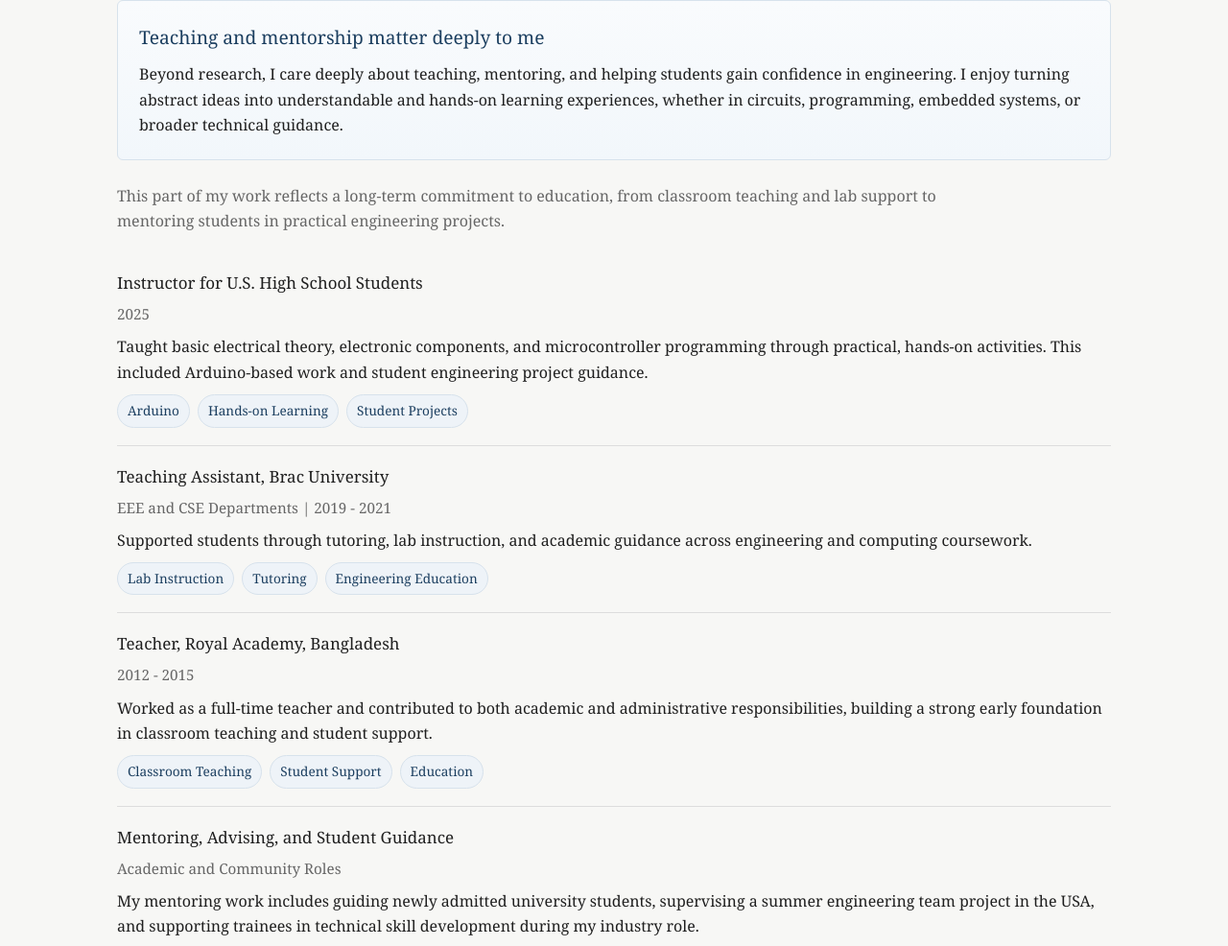
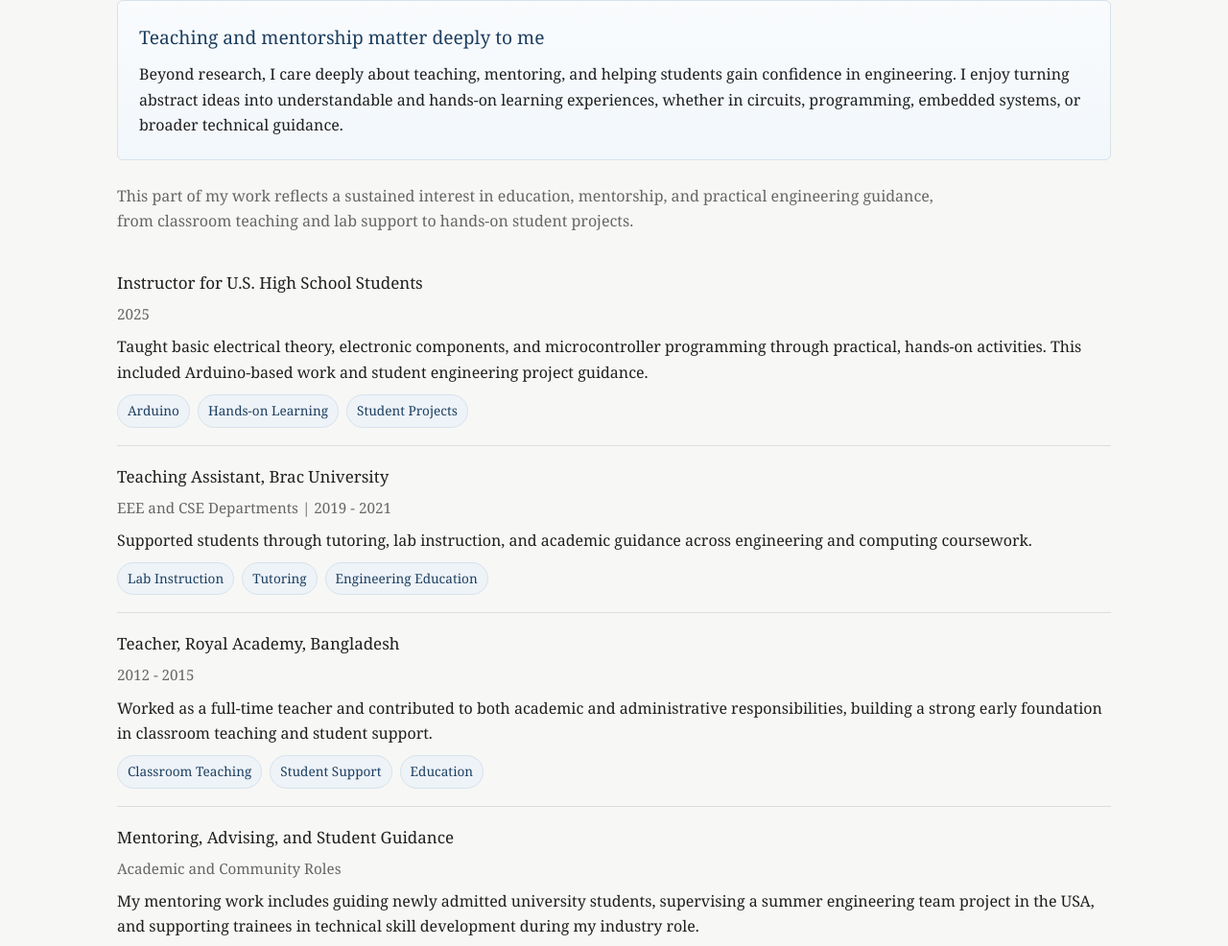
Before and after one commit to faheemur-rahman/faheemur-rahman.github.io, a plain HTML site: page index.html in a window 1280 px wide. Shown: the part 4900-5886 px from the top of the page at 96% size. Drawn offline with Linux system fonts and the light colour scheme.

Commit message:
Update index.html

```diff
--- a/index.html
+++ b/index.html
@@ -728,8 +728,8 @@
       </div>
 
       <p class="section-intro">
-        This part of my work reflects a long-term commitment to education, from classroom teaching and lab support
-        to mentoring students in practical engineering projects.
+        This part of my work reflects a sustained interest in education, mentorship, and practical engineering
+        guidance, from classroom teaching and lab support to hands-on student projects.
       </p>
 
       <div class="teaching-item">
```
